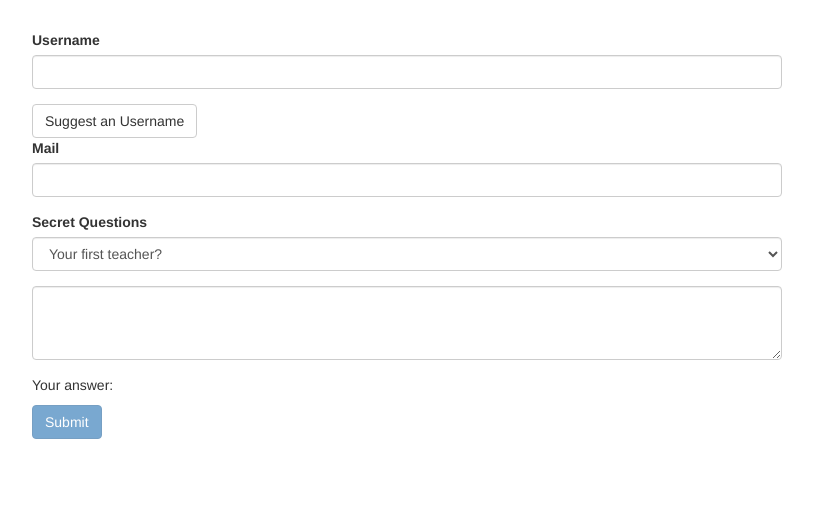
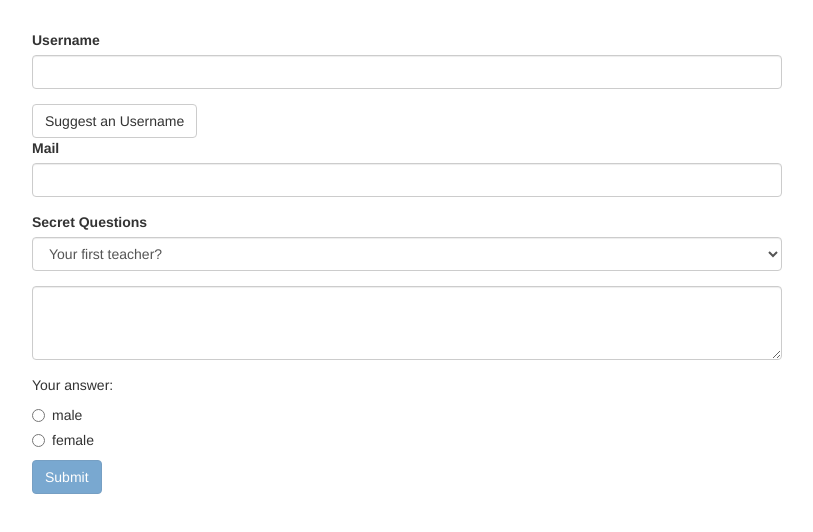
Before and after one commit to NovaBG03/forms-template-driven, an Angular app: page / in a window 1280 px wide. Shown: the top 532 px of the page, without its empty margins (233-1046 px from the left). Built offline with nearby package versions, Linux system fonts and the light colour scheme.

Commit message:
radio buttons

```diff
--- a/src/app/app.component.html
+++ b/src/app/app.component.html
@@ -44,6 +44,17 @@
           <textarea class="form-control" name="questionAnswer" rows="3" [(ngModel)]="answer"></textarea>
         </div>
         <p>Your answer: {{ answer }}</p>
+        <div class="radio" *ngFor="let gender of genders">
+          <label>
+            <input
+              type="radio"
+              name="gender"
+              ngModel
+              [value]="gender"
+              required>
+            {{ gender }}
+          </label>
+        </div>
         <button class="btn btn-primary" type="submit" [disabled]="f.invalid">Submit</button>
       </form>
     </div>
--- a/src/app/app.component.ts
+++ b/src/app/app.component.ts
@@ -10,6 +10,7 @@
   @ViewChild('f', {static: false}) form: NgForm;
   defaultQuestion = 'teacher';
   answer: string;
+  genders: string[] = ['male', 'female'];
 
   suggestUserName() {
     const suggestedName = 'Superuser';
```
